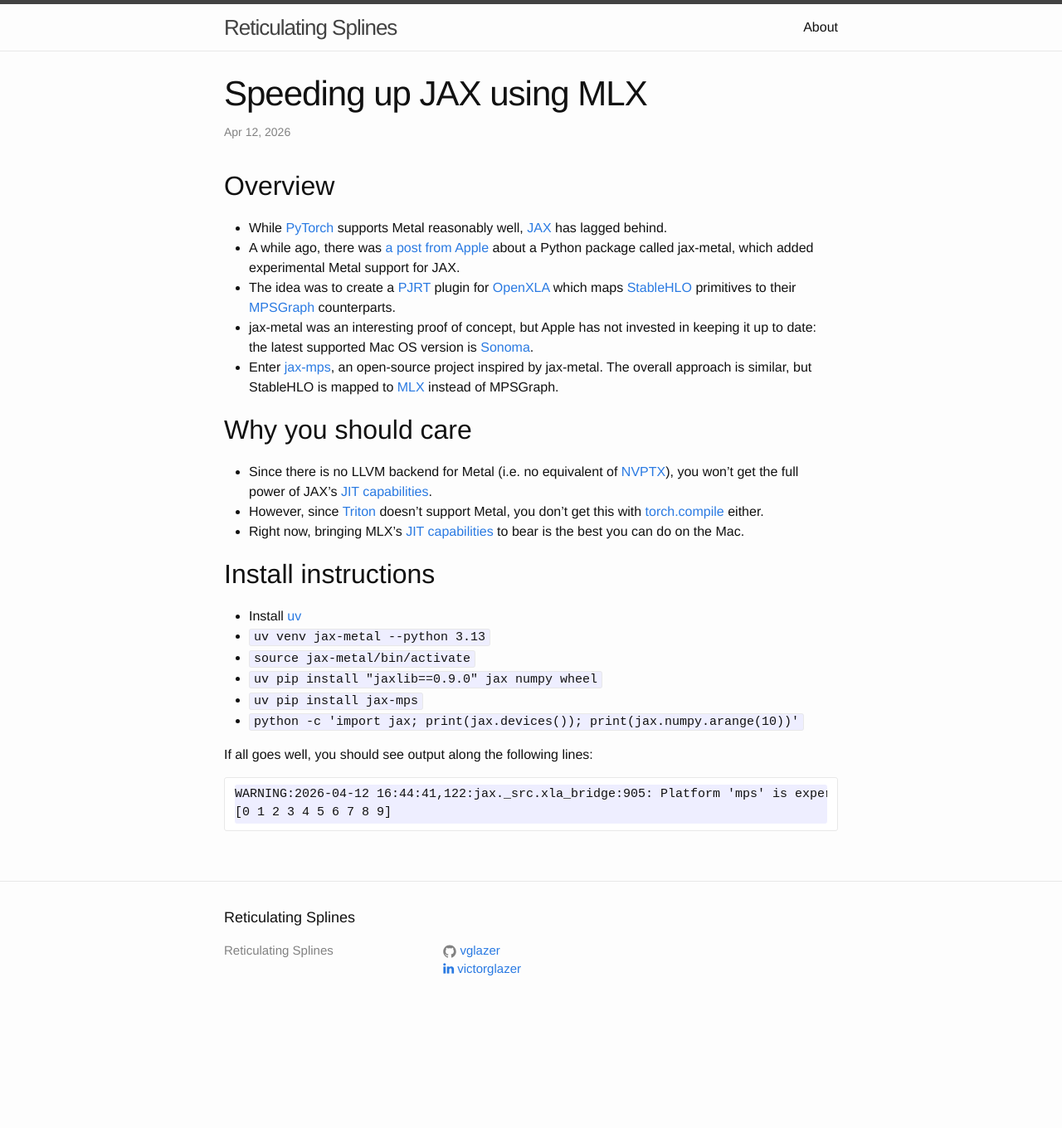
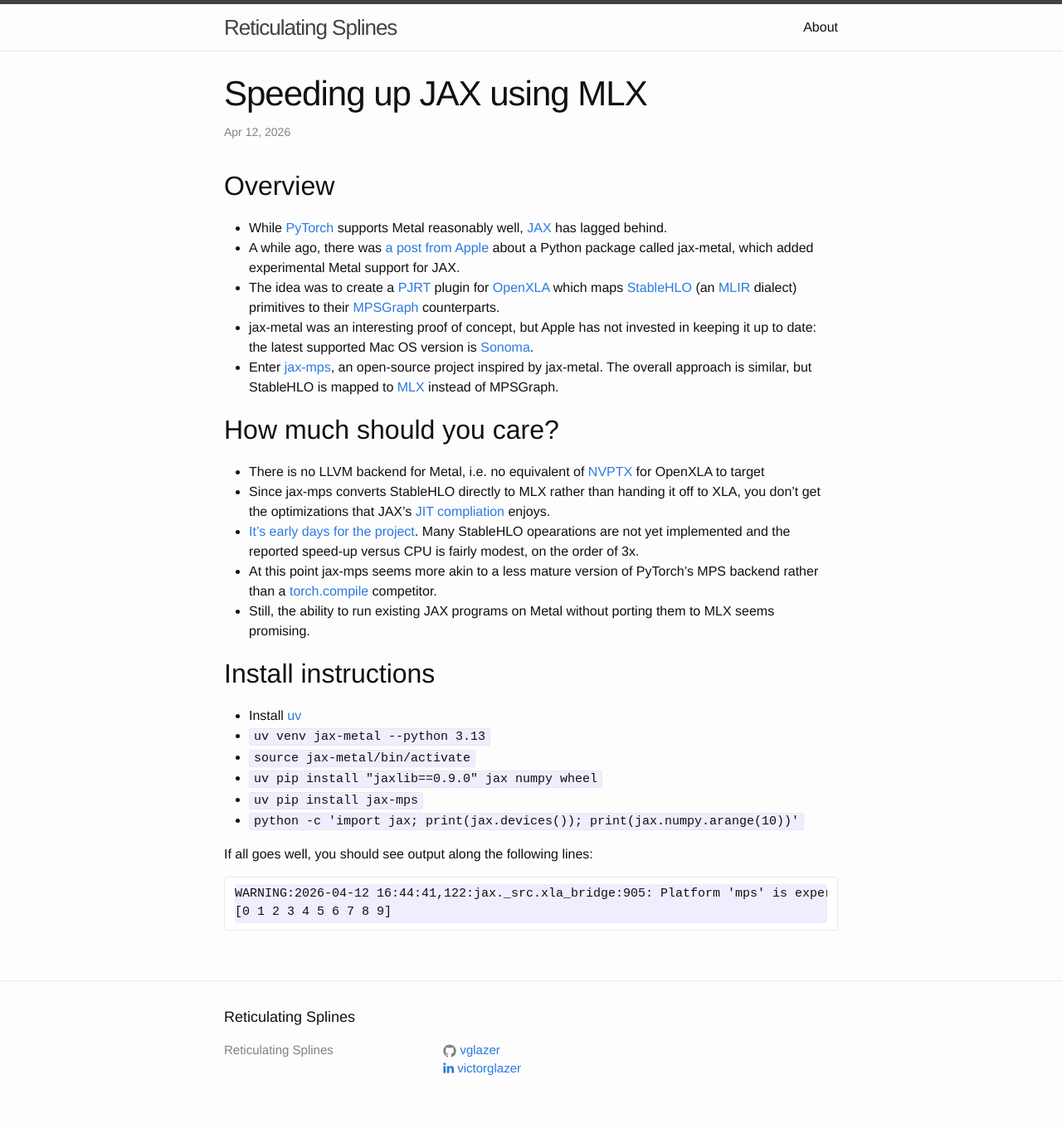
Before and after one commit to vglazer/vglazer.github.io, a Jekyll site: the page built from _posts/2026-04-12-jax-mps.md, in a window 1280 px wide. Shown: the whole page at 83% size. Built offline with Jekyll 4.4.1, drawn with Linux system fonts in a browser that asks for light colours; nearby versions of some CDN libraries; before the commit the page ends 1240 px from its top, so only the background shows below that.

Commit message:
Clarified how much you should care

```diff
--- a/_posts/2026-04-12-jax-mps.md
+++ b/_posts/2026-04-12-jax-mps.md
@@ -10,15 +10,17 @@ categories: ml openxla stablehlo pjrt llvm osx mlx jax metal mps mac
 
 - While [PyTorch](https://github.com/pytorch/pytorch) supports Metal reasonably well, [JAX](https://github.com/jax-ml/jax) has lagged behind.
 - A while ago, there was [a post from Apple](https://developer.apple.com/metal/jax/) about a Python package called jax-metal, which added experimental Metal support for JAX.
-- The idea was to create a [PJRT](https://openxla.org/xla/pjrt/cpp_api_overview) plugin for [OpenXLA](https://openxla.org/xla/architecture) which maps [StableHLO](https://github.com/openxla/stablehlo) primitives to their [MPSGraph](https://developer.apple.com/documentation/metalperformanceshadersgraph/mpsgraph) counterparts.
+- The idea was to create a [PJRT](https://openxla.org/xla/pjrt/cpp_api_overview) plugin for [OpenXLA](https://openxla.org/xla/architecture) which maps [StableHLO](https://github.com/openxla/stablehlo) (an [MLIR](https://mlir.llvm.org/) dialect) primitives to their [MPSGraph](https://developer.apple.com/documentation/metalperformanceshadersgraph/mpsgraph) counterparts.
 - jax-metal was an interesting proof of concept, but Apple has not invested in keeping it up to date: the latest supported Mac OS version is [Sonoma](https://en.wikipedia.org/wiki/MacOS_version_history#Overview).
 - Enter [jax-mps](https://github.com/tillahoffmann/jax-mps), an open-source project inspired by jax-metal. The overall approach is similar, but StableHLO is mapped to [MLX](https://github.com/ml-explore/mlx) instead of MPSGraph.
 
-## Why you should care
+## How much should you care?
 
-- Since there is no LLVM backend for Metal (i.e. no equivalent of [NVPTX](https://llvm.org/docs/NVPTXUsage.html)), you won't get the full power of JAX's [JIT capabilities](https://docs.jax.dev/en/latest/jit-compilation.html).
-- However, since [Triton](https://openai.com/index/triton/) doesn't support Metal, you don't get this with [torch.compile](https://docs.pytorch.org/tutorials/intermediate/torch_compile_tutorial.html) either.
-- Right now, bringing MLX's [JIT capabilities](https://ml-explore.github.io/mlx/build/html/usage/compile.html) to bear is the best you can do on the Mac.
+- There is no LLVM backend for Metal, i.e. no equivalent of [NVPTX](https://llvm.org/docs/NVPTXUsage.html) for OpenXLA to target
+- Since jax-mps converts StableHLO directly to MLX rather than handing it off to XLA, you don't get the optimizations that JAX's [JIT compliation](https://docs.jax.dev/en/latest/jit-compilation.html) enjoys.
+- [It's early days for the project](https://github.com/jax-ml/jax/discussions/34648). Many StableHLO opearations are not yet implemented and the reported speed-up versus CPU is fairly modest, on the order of 3x.
+- At this point jax-mps seems more akin to a less mature version of PyTorch's MPS backend rather than a [torch.compile](https://docs.pytorch.org/tutorials/intermediate/torch_compile_tutorial.html) competitor.
+- Still, the ability to run existing JAX programs on Metal without porting them to MLX seems promising.
 
 ## Install instructions
 
```
